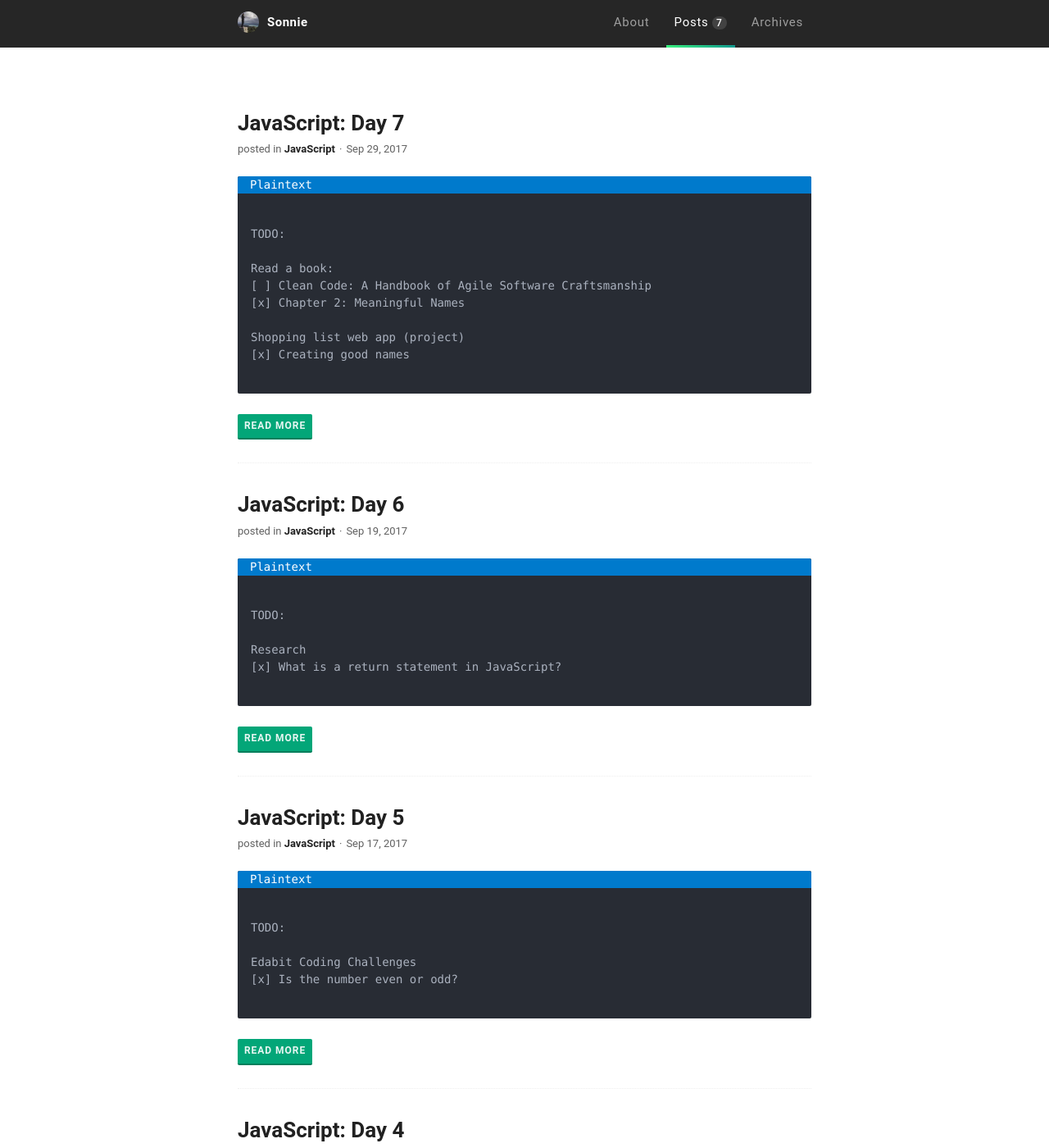
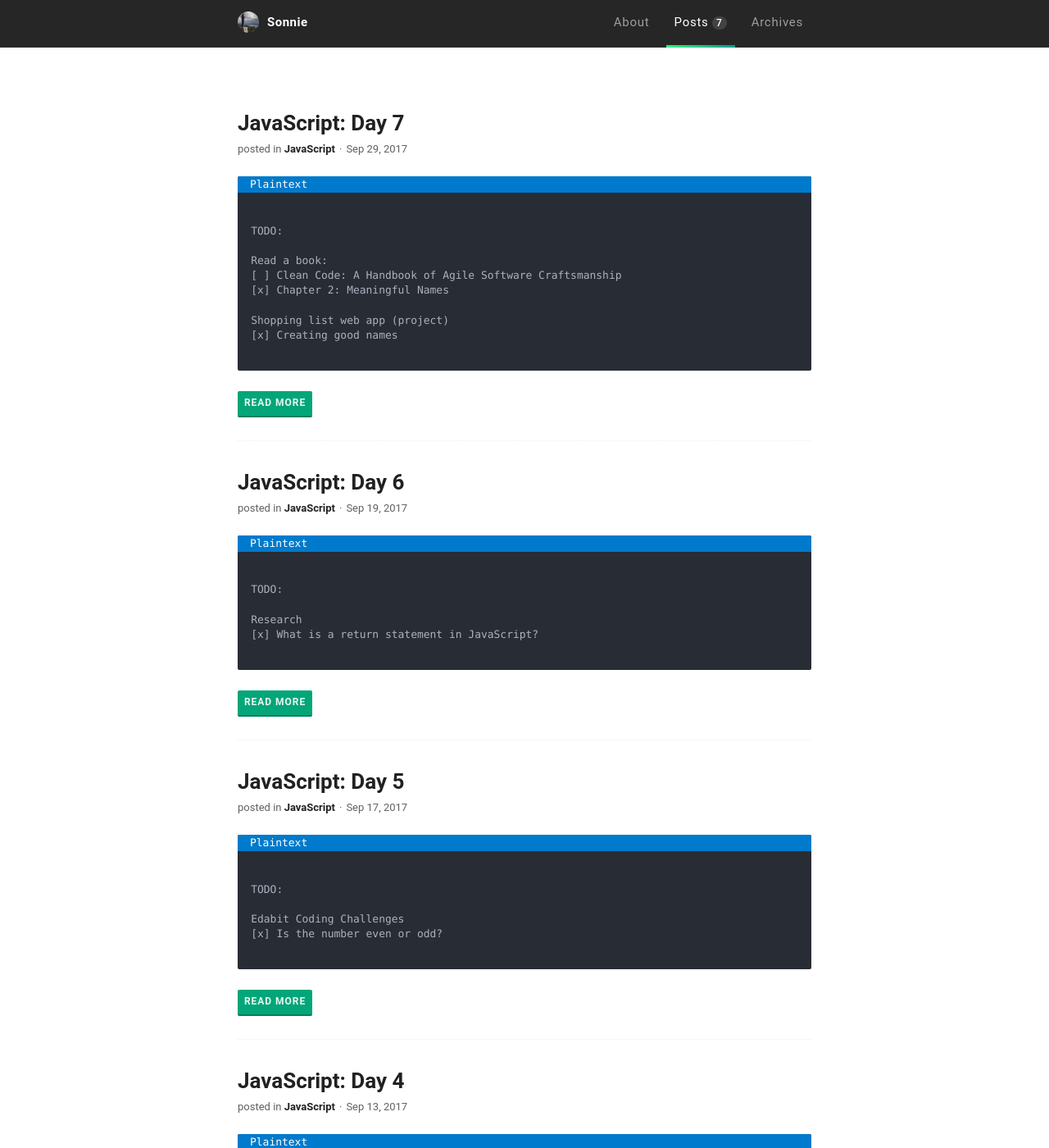
Before and after one commit to sonnienguyen/sonnie-nguyen-portfolio, a Jekyll site: the page built from index.html, in a window 1280 px wide and 1400 px high. Shown: the whole window at 82% size. Built offline with Jekyll 4.4.1, drawn with Linux system fonts in a browser that asks for light colours; the list of posts is cut into pages by our own code.

Commit message:
Fix syntax highlighter font size responsive for different size devices

```diff
--- a/_sass/base/_base.scss
+++ b/_sass/base/_base.scss
@@ -38,6 +38,7 @@
 .container {
   margin: 0 auto;
   max-width: 74rem;
+  overflow: hidden;
   padding: 0 20px;
 
   @include breakpoint(mobile) {
--- a/_sass/components/_syntax.scss
+++ b/_sass/components/_syntax.scss
@@ -2,13 +2,9 @@
 
 // Inline code
 code {
-  font-size: 1rem;
+  font-size: .8em;
   margin: 0 !important;
-  padding: .2rem .5rem;
-
-  @include breakpoint(mobile) {
-    font-size: 1.4rem;
-  }
+  padding: .1em .3em;
 }
 
 // Code blocks
@@ -19,7 +15,7 @@
   font-size: inherit;
 
   @include breakpoint(mobile) {
-    margin: 1.6rem -1.3rem;
+    margin: 1.6em -1em;
   }
 
   pre {
@@ -30,10 +26,10 @@
       border-radius: 2px;
       display: block;
       overflow-x: scroll;
-      padding: 1.6rem;
+      padding: 1.25em;
 
       @include breakpoint(mobile) {
-        padding: 1.3rem;
+        padding: 1.2em;
       }
     }
   }
--- a/_sass/vendors/_prism.scss
+++ b/_sass/vendors/_prism.scss
@@ -4,9 +4,9 @@
   border-radius: 2px;
   color: #ABB2BF;
   font-family: $code-font-family;
-  font-size: 1.4rem;
+  font-size: .9em;
   hyphens: none;
-  line-height: 1.5;
+  line-height: 1.4em;
   tab-size: 4;
   text-align: left;
   white-space: pre;
@@ -16,7 +16,6 @@
 
   @include breakpoint(mobile) {
     border-radius: 0;
-    font-size: 1.6rem;
   }
 }
 
@@ -173,7 +172,7 @@
     border-radius: 2px 2px 0 0;
     color: $terminal-window-color;
     content: attr(rel);
-    font-size: 1.4rem;
+    font-size: .9em;
     left: 0;
     position: absolute;
     text-indent: (.5 * $terminal-window-height);
@@ -182,7 +181,6 @@
 
     @include breakpoint(mobile) {
       border-radius: 0;
-      font-size: 1.2rem;
     }
   }
 }
--- a/assets/css/main.css
+++ b/assets/css/main.css
@@ -360,11 +360,11 @@
           border-radius: 2px;
   color: #ABB2BF;
   font-family: Consolas, Monaco, "Andale Mono", "Ubuntu Mono", monospace;
-  font-size: 1.4rem;
+  font-size: .9em;
   -webkit-hyphens: none;
       -ms-hyphens: none;
           hyphens: none;
-  line-height: 1.5;
+  line-height: 1.4em;
   -moz-tab-size: 4;
     -o-tab-size: 4;
        tab-size: 4;
@@ -380,7 +380,6 @@
   pre[class*="language-"] {
     -webkit-border-radius: 0;
             border-radius: 0;
-    font-size: 1.6rem;
   }
 }
 
@@ -545,7 +544,7 @@
           border-radius: 2px 2px 0 0;
   color: #fff;
   content: attr(rel);
-  font-size: 1.4rem;
+  font-size: .9em;
   left: 0;
   position: absolute;
   text-indent: 1.5rem;
@@ -557,7 +556,6 @@
   pre[rel]::before {
     -webkit-border-radius: 0;
             border-radius: 0;
-    font-size: 1.2rem;
   }
 }
 
@@ -600,6 +598,7 @@
 .container {
   margin: 0 auto;
   max-width: 74rem;
+  overflow: hidden;
   padding: 0 20px;
 }
 
@@ -1162,15 +1161,9 @@
 }
 
 code {
-  font-size: 1rem;
+  font-size: .8em;
   margin: 0 !important;
-  padding: .2rem .5rem;
-}
-
-@media only screen and (max-width: 37.5em) {
-  code {
-    font-size: 1.4rem;
-  }
+  padding: .1em .3em;
 }
 
 .highlighter-rouge {
@@ -1183,7 +1176,7 @@
 
 @media only screen and (max-width: 37.5em) {
   .highlighter-rouge {
-    margin: 1.6rem -1.3rem;
+    margin: 1.6em -1em;
   }
 }
 
@@ -1197,12 +1190,12 @@
           border-radius: 2px;
   display: block;
   overflow-x: scroll;
-  padding: 1.6rem;
+  padding: 1.25em;
 }
 
 @media only screen and (max-width: 37.5em) {
   .highlighter-rouge pre code {
-    padding: 1.3rem;
+    padding: 1.2em;
   }
 }
 
```
